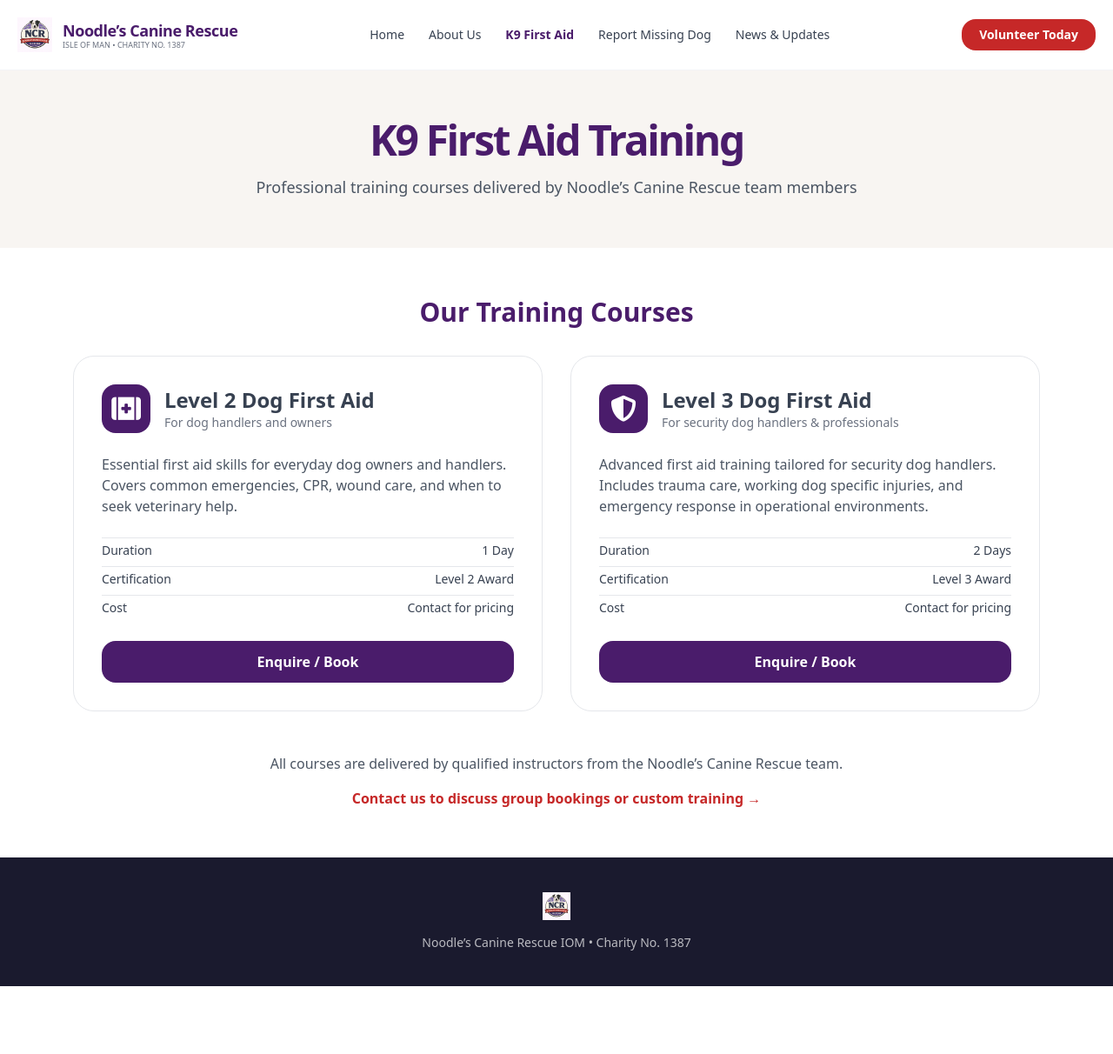
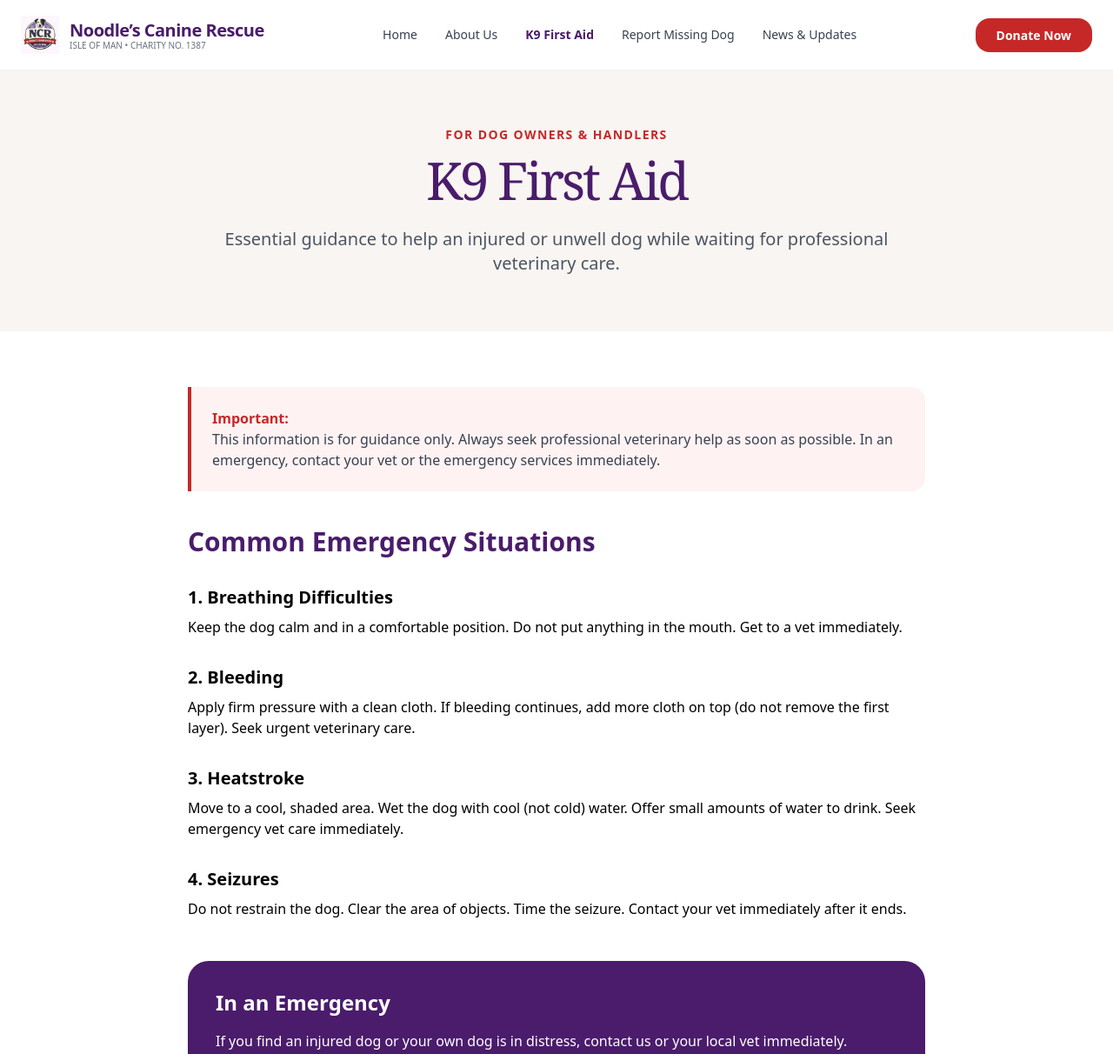
Before and after one commit to kprsaaron-debug/noodlescaninerescue, a plain HTML site: page k9-first-aid.html in a window 1280 px wide. Shown: the top 1212 px of the page at 87% size. Before the commit the page ends 1134 px from the top, so only its background shows below. Drawn offline with nearby package versions, Linux system fonts and the light colour scheme.

Commit message:
Add files via upload

```diff
--- a/k9-first-aid.html
+++ b/k9-first-aid.html
@@ -3,107 +3,92 @@
 <head>
     <meta charset="UTF-8">
     <meta name="viewport" content="width=device-width, initial-scale=1.0">
-    <title>K9 First Aid Training | Noodle’s Canine Rescue IOM</title>
+    <title>K9 First Aid | Noodle’s Canine Rescue IOM</title>
+    <meta name="description" content="Essential K9 first aid guidance from Noodle’s Canine Rescue IOM. Learn how to help an injured or unwell dog in an emergency while waiting for professional help.">
     <script src="https://cdn.tailwindcss.com"></script>
     <link rel="stylesheet" href="https://cdnjs.cloudflare.com/ajax/libs/font-awesome/6.5.1/css/all.min.css">
+    <style>
+        .section-header { font-family: 'Playfair Display', Georgia, serif; }
+        .nav-link { transition: all 0.2s ease; }
+        .nav-link:hover { color: #C62828; }
+    </style>
 </head>
-<body class="bg-white font-sans text-gray-700">
-
+<body class="bg-white font-sans">
     <!-- Navigation -->
     <nav class="bg-white border-b border-gray-100 sticky top-0 z-50">
-        <div class="max-w-7xl mx-auto px-5">
+        <div class="max-w-7xl mx-auto px-6">
             <div class="flex justify-between items-center h-20">
                 <div class="flex items-center gap-x-3">
-                    <img src="ncr-logo.png" alt="Noodle’s Canine Rescue Logo" class="h-10 w-auto">
+                    <img src="ncr-logo.png" alt="Noodle’s Canine Rescue IOM Logo" class="h-11 w-auto">
                     <div>
-                        <div class="font-semibold text-lg tracking-tight text-[#4A1C6B]">Noodle’s Canine Rescue</div>
-                        <div class="text-[9px] text-gray-500 -mt-1">ISLE OF MAN • CHARITY NO. 1387</div>
+                        <div class="font-semibold text-xl tracking-tight text-[#4A1C6B]">Noodle’s Canine Rescue</div>
+                        <div class="text-[10px] text-gray-500 -mt-1">ISLE OF MAN • CHARITY NO. 1387</div>
                     </div>
                 </div>
-
-                <div class="hidden md:flex items-center gap-x-7 text-sm font-medium">
+                <div class="hidden md:flex items-center gap-x-8 text-sm font-medium">
                     <a href="index.html" class="nav-link text-gray-700">Home</a>
                     <a href="about.html" class="nav-link text-gray-700">About Us</a>
                     <a href="k9-first-aid.html" class="nav-link text-[#4A1C6B] font-semibold">K9 First Aid</a>
                     <a href="report-missing-dog.html" class="nav-link text-gray-700">Report Missing Dog</a>
                     <a href="news.html" class="nav-link text-gray-700">News &amp; Updates</a>
                 </div>
-
-                <a href="#get-involved" class="px-5 py-2 text-sm font-semibold rounded-2xl bg-[#C62828] text-white">Volunteer Today</a>
+                <div>
+                    <a href="https://www.paypal.com/donate/?hosted_button_id=YOUR_BUTTON_ID" target="_blank"
+                       class="px-6 py-2.5 text-sm font-semibold rounded-2xl bg-[#C62828] text-white hover:bg-[#a81f1f] transition-colors">
+                        Donate Now
+                    </a>
+                </div>
             </div>
         </div>
     </nav>
 
-    <!-- Header -->
-    <div class="bg-[#F8F5F2] py-14">
-        <div class="max-w-4xl mx-auto px-5 text-center">
-            <h1 class="text-5xl tracking-tighter text-[#4A1C6B] font-semibold mb-4">K9 First Aid Training</h1>
-            <p class="text-lg text-gray-600">Professional training courses delivered by Noodle’s Canine Rescue team members</p>
+    <div class="bg-[#F8F5F2] py-16">
+        <div class="max-w-4xl mx-auto px-6 text-center">
+            <div class="text-[#C62828] text-sm font-semibold tracking-widest mb-3">FOR DOG OWNERS &amp; HANDLERS</div>
+            <h1 class="section-header text-6xl tracking-tighter text-[#4A1C6B] mb-6">K9 First Aid</h1>
+            <p class="text-xl text-gray-600">Essential guidance to help an injured or unwell dog while waiting for professional veterinary care.</p>
         </div>
     </div>
 
-    <!-- Course Menu -->
-    <div class="max-w-6xl mx-auto px-5 py-14">
-        <h2 class="text-3xl font-semibold text-[#4A1C6B] mb-8 text-center">Our Training Courses</h2>
-
-        <div class="grid md:grid-cols-2 gap-8">
-
-            <!-- Level 2 Dog First Aid -->
-            <div class="border border-gray-200 rounded-3xl p-8 hover:border-[#4A1C6B] transition-colors">
-                <div class="flex items-center gap-x-4 mb-6">
-                    <div class="w-14 h-14 bg-[#4A1C6B] rounded-2xl flex items-center justify-center">
-                        <i class="fa-solid fa-first-aid text-white text-3xl"></i>
-                    </div>
-                    <div>
-                        <div class="font-bold text-2xl">Level 2 Dog First Aid</div>
-                        <div class="text-sm text-gray-500">For dog handlers and owners</div>
-                    </div>
-                </div>
-                <p class="text-gray-600 mb-6">Essential first aid skills for everyday dog owners and handlers. Covers common emergencies, CPR, wound care, and when to seek veterinary help.</p>
-
-                <div class="text-sm space-y-1 mb-6">
-                    <div class="flex justify-between py-1 border-t"><span>Duration</span> <span class="font-medium">1 Day</span></div>
-                    <div class="flex justify-between py-1 border-t"><span>Certification</span> <span class="font-medium">Level 2 Award</span></div>
-                    <div class="flex justify-between py-1 border-t"><span>Cost</span> <span class="font-medium">Contact for pricing</span></div>
-                </div>
-
-                <a href="report-missing-dog.html" class="inline-block w-full text-center px-6 py-3 bg-[#4A1C6B] text-white font-semibold rounded-2xl">Enquire / Book</a>
+    <div class="max-w-4xl mx-auto px-6 py-16">
+        <div class="prose prose-lg max-w-none">
+            <div class="bg-red-50 border-l-4 border-[#C62828] p-6 mb-10 rounded-r-2xl">
+                <p class="font-semibold text-[#C62828]">Important:</p>
+                <p class="text-gray-700">This information is for guidance only. Always seek professional veterinary help as soon as possible. In an emergency, contact your vet or the emergency services immediately.</p>
             </div>
 
-            <!-- Level 3 Dog First Aid / Security Dog -->
-            <div class="border border-gray-200 rounded-3xl p-8 hover:border-[#4A1C6B] transition-colors">
-                <div class="flex items-center gap-x-4 mb-6">
-                    <div class="w-14 h-14 bg-[#4A1C6B] rounded-2xl flex items-center justify-center">
-                        <i class="fa-solid fa-shield-alt text-white text-3xl"></i>
-                    </div>
-                    <div>
-                        <div class="font-bold text-2xl">Level 3 Dog First Aid</div>
-                        <div class="text-sm text-gray-500">For security dog handlers &amp; professionals</div>
-                    </div>
+            <h2 class="text-3xl font-semibold text-[#4A1C6B] mb-4">Common Emergency Situations</h2>
+
+            <div class="space-y-8 mt-8">
+                <div>
+                    <h3 class="font-semibold text-xl mb-2">1. Breathing Difficulties</h3>
+                    <p>Keep the dog calm and in a comfortable position. Do not put anything in the mouth. Get to a vet immediately.</p>
                 </div>
-                <p class="text-gray-600 mb-6">Advanced first aid training tailored for security dog handlers. Includes trauma care, working dog specific injuries, and emergency response in operational environments.</p>
-
-                <div class="text-sm space-y-1 mb-6">
-                    <div class="flex justify-between py-1 border-t"><span>Duration</span> <span class="font-medium">2 Days</span></div>
-                    <div class="flex justify-between py-1 border-t"><span>Certification</span> <span class="font-medium">Level 3 Award</span></div>
-                    <div class="flex justify-between py-1 border-t"><span>Cost</span> <span class="font-medium">Contact for pricing</span></div>
+                <div>
+                    <h3 class="font-semibold text-xl mb-2">2. Bleeding</h3>
+                    <p>Apply firm pressure with a clean cloth. If bleeding continues, add more cloth on top (do not remove the first layer). Seek urgent veterinary care.</p>
                 </div>
-
-                <a href="report-missing-dog.html" class="inline-block w-full text-center px-6 py-3 bg-[#4A1C6B] text-white font-semibold rounded-2xl">Enquire / Book</a>
+                <div>
+                    <h3 class="font-semibold text-xl mb-2">3. Heatstroke</h3>
+                    <p>Move to a cool, shaded area. Wet the dog with cool (not cold) water. Offer small amounts of water to drink. Seek emergency vet care immediately.</p>
+                </div>
+                <div>
+                    <h3 class="font-semibold text-xl mb-2">4. Seizures</h3>
+                    <p>Do not restrain the dog. Clear the area of objects. Time the seizure. Contact your vet immediately after it ends.</p>
+                </div>
             </div>
 
-        </div>
-
-        <div class="mt-12 text-center">
-            <p class="text-gray-600">All courses are delivered by qualified instructors from the Noodle’s Canine Rescue team.</p>
-            <a href="report-missing-dog.html" class="inline-block mt-4 text-[#C62828] font-semibold">Contact us to discuss group bookings or custom training →</a>
+            <div class="mt-12 p-8 bg-[#4A1C6B] text-white rounded-3xl">
+                <h3 class="font-semibold text-2xl mb-4">In an Emergency</h3>
+                <p class="mb-4">If you find an injured dog or your own dog is in distress, contact us or your local vet immediately.</p>
+                <a href="report-missing-dog.html" class="inline-block px-6 py-3 bg-white text-[#4A1C6B] font-semibold rounded-2xl">Report an Emergency</a>
+            </div>
         </div>
     </div>
 
-    <!-- Footer -->
-    <footer class="bg-[#1A1A2E] text-white/70 py-10 text-sm">
-        <div class="max-w-6xl mx-auto px-5 text-center">
-            <img src="ncr-logo.png" alt="NCR Logo" class="h-8 w-auto mx-auto mb-4">
+    <footer class="bg-[#1A1A2E] text-white/70 py-12 text-sm">
+        <div class="max-w-6xl mx-auto px-6 text-center">
+            <img src="ncr-logo.png" alt="NCR Logo" class="h-9 w-auto mx-auto mb-4">
             <div>Noodle’s Canine Rescue IOM • Charity No. 1387</div>
         </div>
     </footer>
```
Also changed, not shown: about.html (+53 -41 lines).
